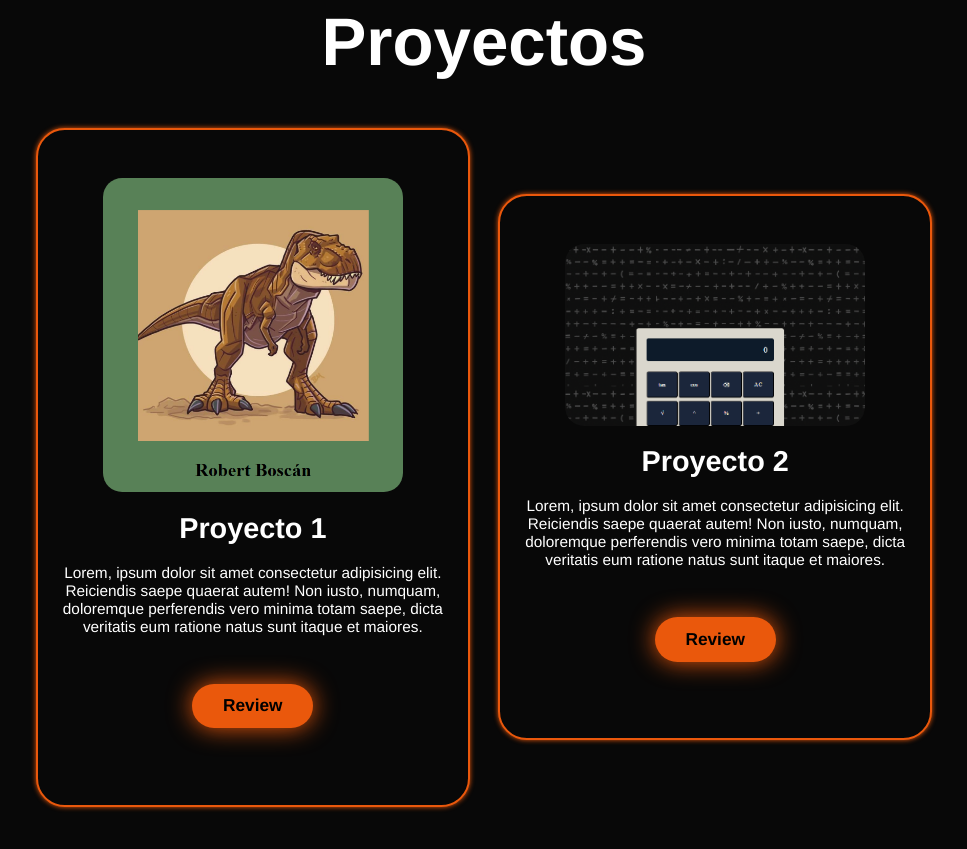
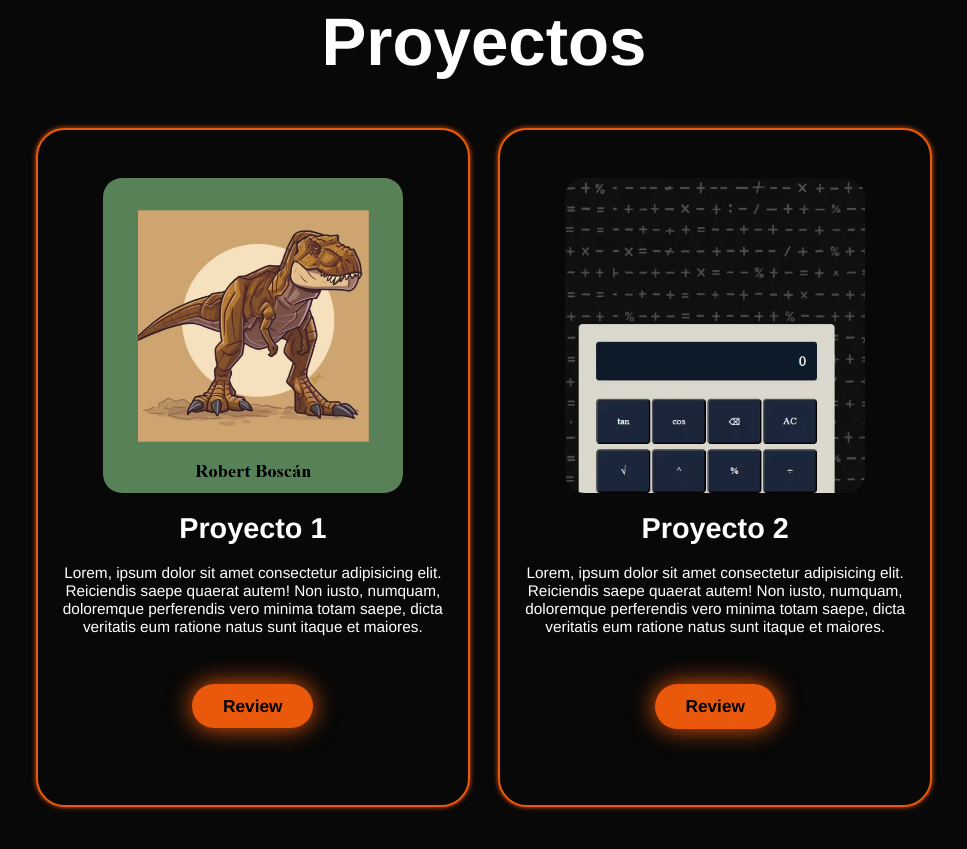
Before and after one commit to Robert22-Sal/Portafolios-Robert, a plain HTML site: page index.html in a window 1280 px wide. Shown: the part 1741-2590 px from the top of the page, without its empty margins (156-1123 px from the left). Drawn offline with nearby package versions, Linux system fonts and the light colour scheme.

Commit message:
sfgsdrfgrd

```diff
--- a/index.html
+++ b/index.html
@@ -148,7 +148,7 @@
             </div>
 
             <div class="proyectoI">
-                <img src="media/proyecto 3.png" alt="">
+                <img src="media/Proyecto 3.webp" alt="" class="P3">
 
                 <h3>Proyecto 2</h3>
 
```
Also changed, not shown: media/Proyecto 3.webp (added).
